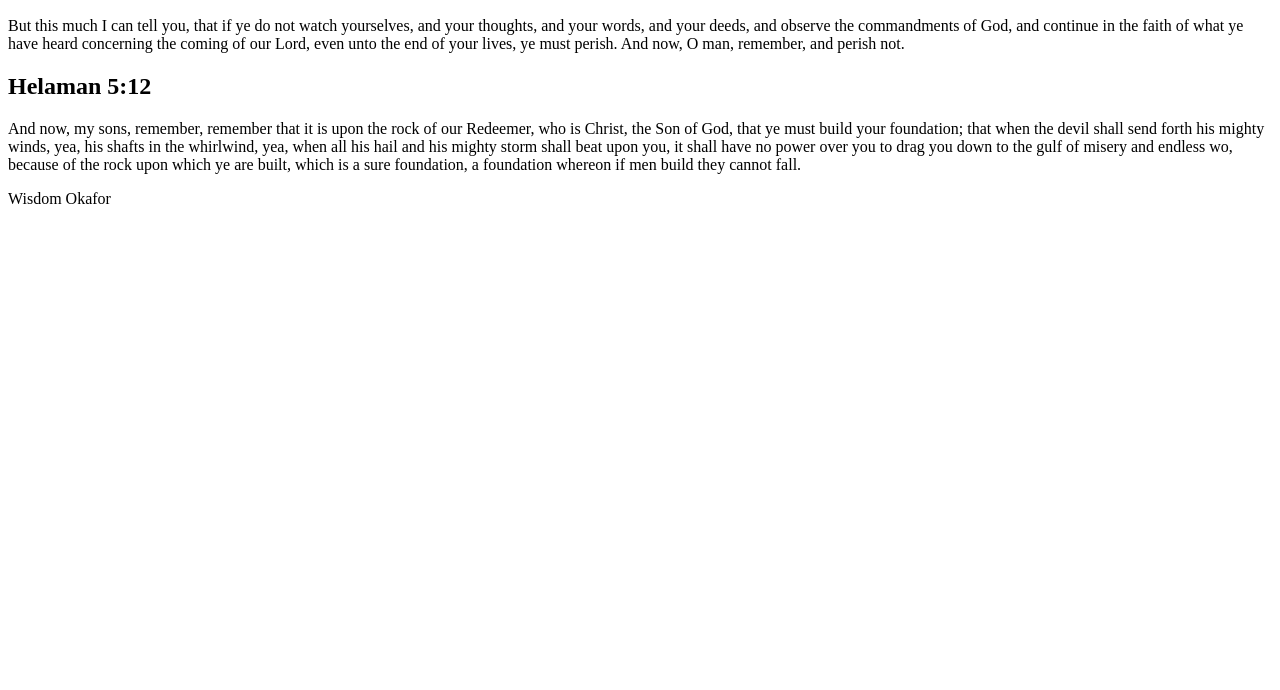
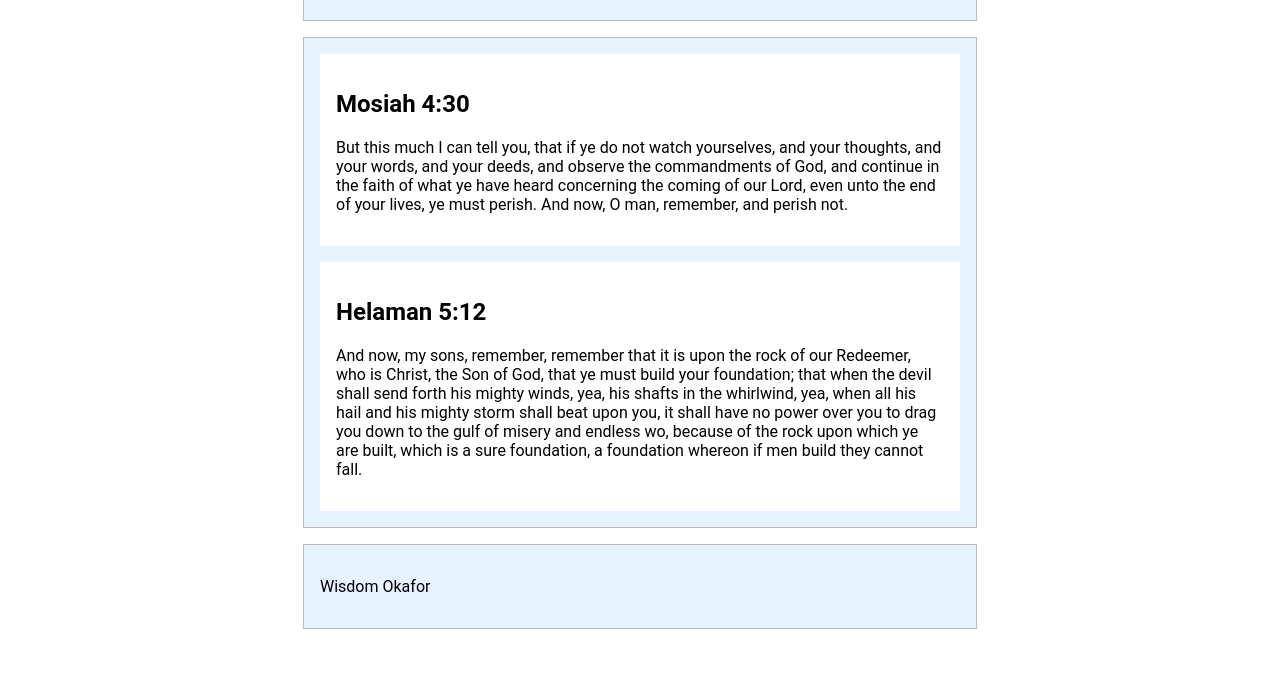
Before and after one commit to supremeonetech/wdd131, a plain HTML site: page week02/media-query.html in a window 1280 px wide. Shown: the part 110-800 px from the top of the page. Drawn offline with Linux system fonts and the light colour scheme; files that its build step writes are made by us from their sources.

Commit message:
Modified

```diff
--- a/styles/media-query.css
+++ /dev/null
@@ -1,20 +0,0 @@
-body {
-    font-family: 'Roboto', sans-serif;
-    margin: 0;
-    padding: 0;
-    background-color: black;
-}
-
-header, main, footer {
-    max-width: 640px;
-    margin: 1rem auto;
-    padding: 1rem;
-    border: 1px solid #bbb;
-    background-color: #e6f2ff;
-}
-
-main {
-    display: grid;
-    grid-template-columns: 1fr;
-    grid-gap: 1rem;
-}
--- a/week02/media-query.html
+++ b/week02/media-query.html
@@ -1,15 +1,15 @@
 <!DOCTYPE html>
 <html lang="en">
 <head>
-    <meta charset="UTF-8" />
-    <meta name="viewport" content="width=device-width, initial-scale=1.0" />
+    <meta charset="UTF-8">
+    <meta name="viewport" content="width=device-width, initial-scale=1.0">
     <title>WDD131 - Media Query Example</title>
-    <meta name="description" content="Media Query Learning Example" />
-    <meta name="author" content="Wisdom Okafor" />
-    <link rel="preconnect" href="https://fonts.googleapis.com" />
-    <link rel="preconnect" href="https://fonts.gstatic.com" crossorigin />
-    <link rel="stylesheet" href="./styles/media-query.css" />
-    <link rel="stylesheet" href="styles/media-query-large.css" />
+    <meta name="description" content="Media Query Learning Example">
+    <meta name="author" content="Wisdom Okafor">
+    <link rel="preconnect" href="https://fonts.googleapis.com">
+    <link rel="preconnect" href="https://fonts.gstatic.com" crossorigin>
+    <link rel="stylesheet" href="styles/media-query.css">
+    <link rel="stylesheet" href="styles/media-query-large.css">
 </head>
 <body>
     <header>
@@ -18,26 +18,11 @@
     <main>
         <section>
             <h2>Mosiah 4:30</h2>
-        <p>
-          But this much I can tell you, that if ye do not watch yourselves, and
-          your thoughts, and your words, and your deeds, and observe the
-          commandments of God, and continue in the faith of what ye have heard
-          concerning the coming of our Lord, even unto the end of your lives, ye
-          must perish. And now, O man, remember, and perish not.
-        </p>
+            <p>But this much I can tell you, that if ye do not watch yourselves, and your thoughts, and your words, and your deeds, and observe the commandments of God, and continue in the faith of what ye have heard concerning the coming of our Lord, even unto the end of your lives, ye must perish. And now, O man, remember, and perish not.</p>
         </section>
         <section>
             <h2>Helaman 5:12</h2>
-        <p>
-          And now, my sons, remember, remember that it is upon the rock of our
-          Redeemer, who is Christ, the Son of God, that ye must build your
-          foundation; that when the devil shall send forth his mighty winds,
-          yea, his shafts in the whirlwind, yea, when all his hail and his
-          mighty storm shall beat upon you, it shall have no power over you to
-          drag you down to the gulf of misery and endless wo, because of the
-          rock upon which ye are built, which is a sure foundation, a foundation
-          whereon if men build they cannot fall.
-        </p>
+            <p>And now, my sons, remember, remember that it is upon the rock of our Redeemer, who is Christ, the Son of God, that ye must build your foundation; that when the devil shall send forth his mighty winds, yea, his shafts in the whirlwind, yea, when all his hail and his mighty storm shall beat upon you, it shall have no power over you to drag you down to the gulf of misery and endless wo, because of the rock upon which ye are built, which is a sure foundation, a foundation whereon if men build they cannot fall.</p>
         </section>
     </main>
     <footer>
--- a/week02/styles/media-query.css
+++ b/week02/styles/media-query.css
@@ -0,0 +1,25 @@
+body {
+    font-family: 'Roboto', sans-serif;
+    margin: 0;
+    padding: 0;
+
+}
+
+header, main, footer {
+    max-width: 640px;
+    margin: 1rem auto;
+    padding: 1rem;
+    border: 1px solid #bbb;
+    background-color: #e6f2ff;
+}
+
+main {
+    display: grid;
+    grid-template-columns: 1fr;
+    grid-gap: 1rem;
+}
+section {
+    padding: 1rem;
+    background-color: #fff;
+
+}
```
Also changed, not shown: styles/media-query-large.css (deleted), week02/styles/media-query-large.css (added). Lines whose indentation alone changed are shown as unchanged.
